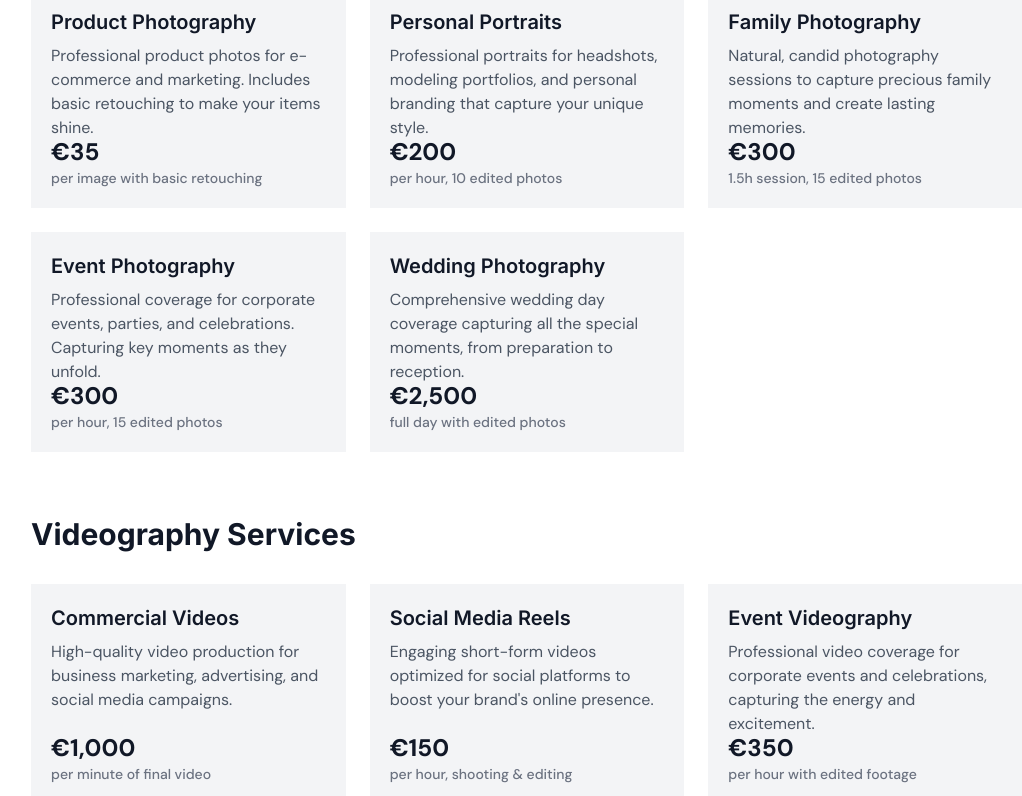
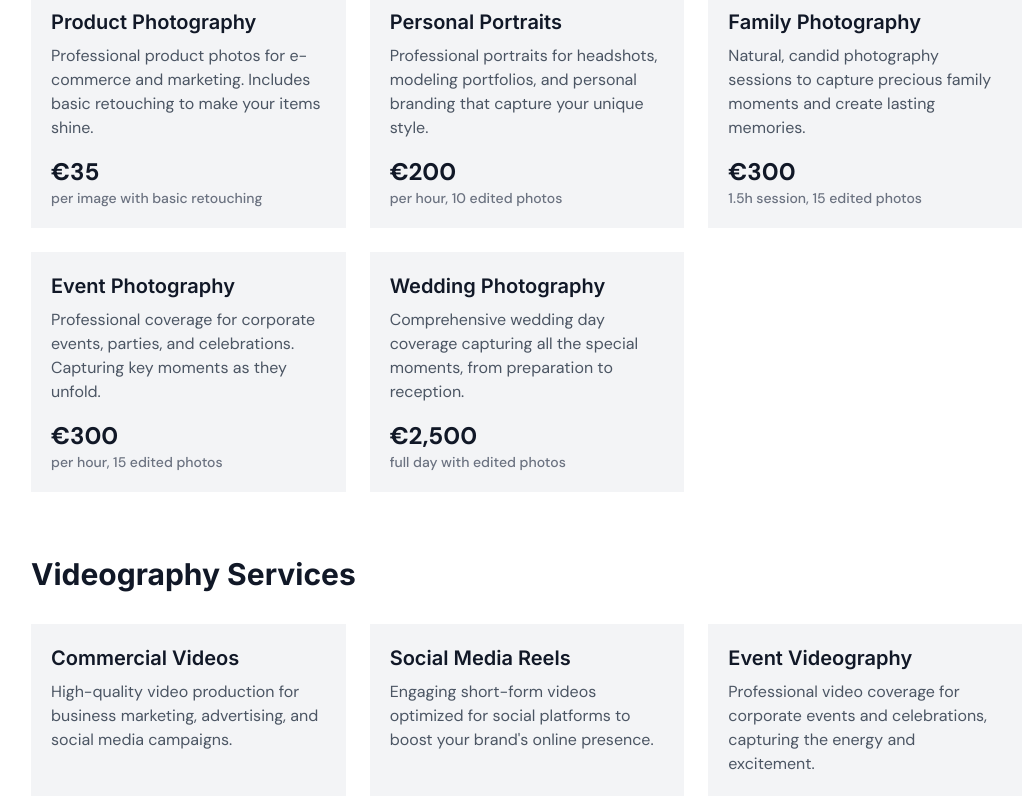
Before and after one commit to Qvatra/regina-studio, a Next.js app: page /services in a window 1280 px wide. Shown: the part 480-1276 px from the top of the page, without its empty margins (113-1135 px from the left). Built offline with nearby package versions, Linux system fonts and the light colour scheme.

Commit message:
fix card styling

```diff
--- a/components/Card.tsx
+++ b/components/Card.tsx
@@ -25,7 +25,7 @@ interface CardFooterProps {
 }
 
 export function Card({ href, className = "", children, onClick }: CardProps) {
-  const cardClassName = `block p-5 h-full group bg-gray-100 hover:bg-gray-200 transition-all hover:scale-105 relative ${className}`;
+  const cardClassName = `block p-5 h-full group bg-gray-100 hover:bg-gray-200 transition-all hover:scale-105 flex flex-col ${className}`;
 
   return href ? (
     <Link href={href} className={cardClassName}>{children}</Link>
@@ -44,7 +44,7 @@ export function CardHeader({ children, className = "" }: CardHeaderProps) {
 
 export function CardContent({ children, className = "" }: CardContentProps) {
   return (
-    <div className={`text-gray-600 mb-12 ${className}`}>
+    <div className={`text-gray-600 flex-grow ${className}`}>
       {children}
     </div>
   );
@@ -52,7 +52,7 @@ export function CardContent({ children, className = "" }: CardContentProps) {
 
 export function CardFooter({ children, className = "" }: CardFooterProps) {
   return (
-    <div className={`absolute bottom-5 left-5 right-5 text-gray-500 font-medium ${className}`}>
+    <div className={`text-gray-500 font-medium mt-4 ${className}`}>
       {children}
     </div>
   );
--- a/pages/services.tsx
+++ b/pages/services.tsx
@@ -107,11 +107,7 @@ export default function Services() {
             <h2 className="text-3xl font-bold mb-8">{category.title}</h2>
             <div className="grid gap-6 sm:grid-cols-2 lg:grid-cols-3">
               {category.services.map((service) => (
-                <Card
-                  key={service.name}
-                  href="/contact"
-                  className="h-[240px]"
-                >
+                <Card key={service.name} href="/contact">
                   <CardHeader>
                     <h3>{service.name}</h3>
                   </CardHeader>
```
